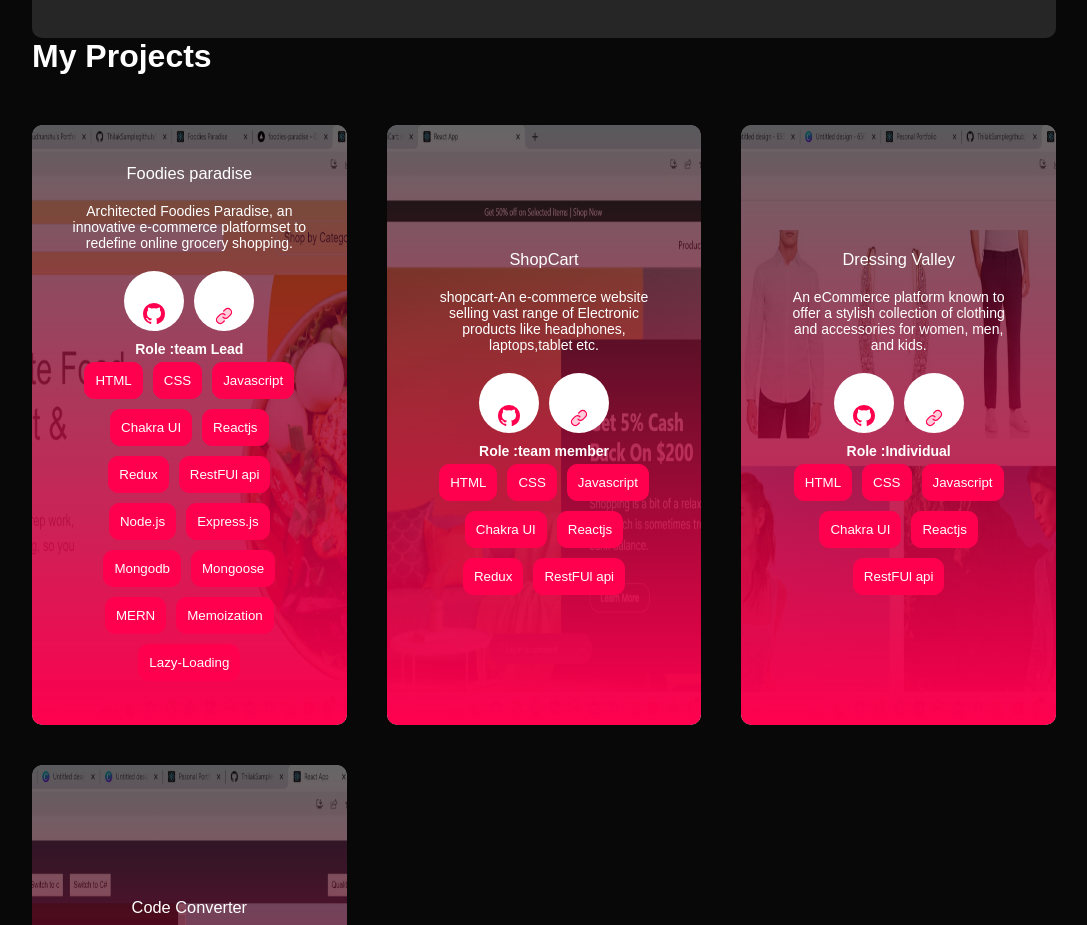
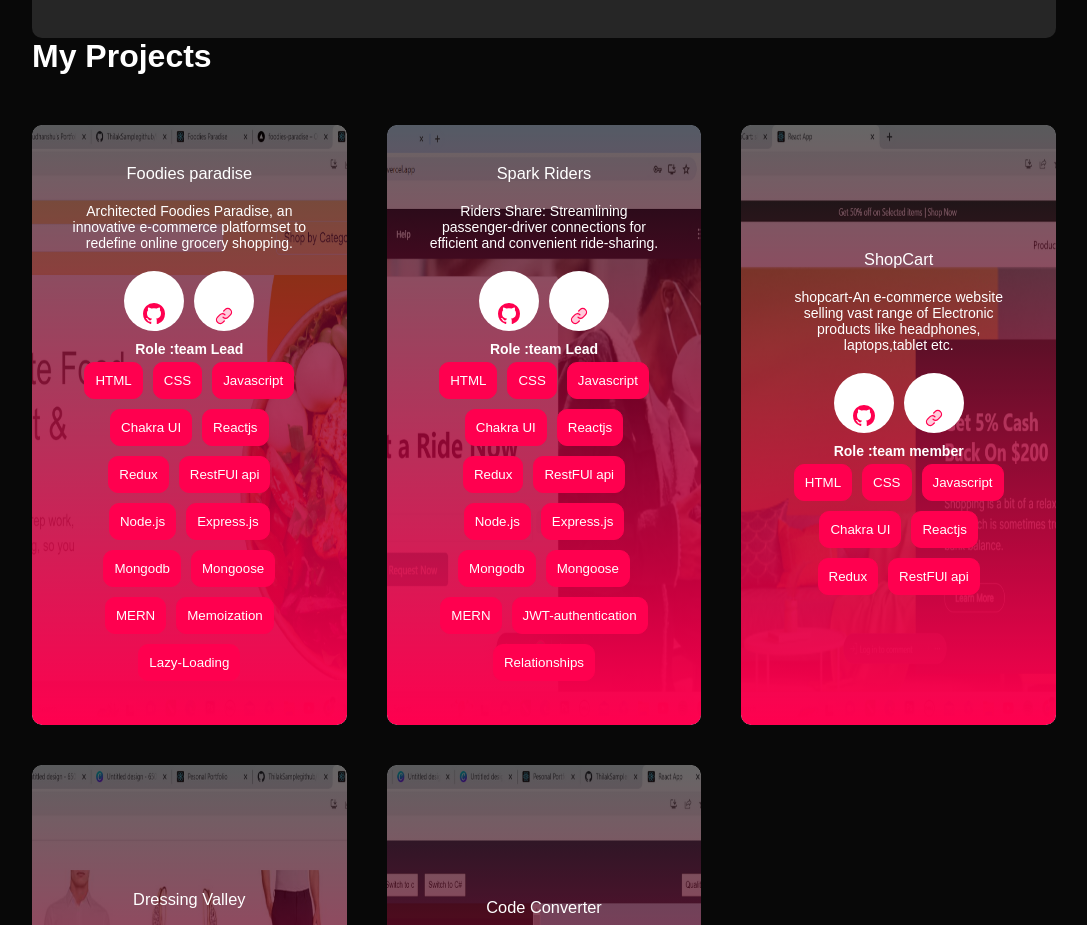
Before and after one commit to ThilakSamplegithub/ThilakSamplegithub.github.io, a React (Create React App) app: page / in a window 1280 px wide. Shown: the part 2820-3745 px from the top of the page, without its empty margins (96-1183 px from the left). Built offline with nearby package versions, Linux system fonts and the light colour scheme.

Commit message:
added onather full stack project

```diff
--- a/src/Components/Projects.jsx
+++ b/src/Components/Projects.jsx
@@ -4,6 +4,7 @@ import work11 from "../Images/work-11.png";
 import work22 from "../Images/work-22.png";
 import work33 from "../Images/work-33.png";
 import work44 from "../Images/work-44.png";
+import work55 from "../Images/work-55.png"
 const Projects = () => {
   const projects = [
     {
@@ -15,6 +16,16 @@ const Projects = () => {
       live:"https://foodiesparadisefrontend.vercel.app/",
       role:'team Lead',
       techStack:["HTML","CSS","Javascript","Chakra UI","Reactjs","Redux","RestFUl api","Node.js",'Express.js',"Mongodb",'Mongoose','MERN',"Memoization","Lazy-Loading"]
+    },
+    {
+      title: "Spark Riders",
+      image: work55,
+      description:
+        "Riders Share: Streamlining passenger-driver connections for efficient and convenient ride-sharing.",
+      githubLink:"https://github.com/ThilakSamplegithub/Riders-Share-fullstack",
+      live:"https://sparkriders-p3oihwial-thilaksamplegithub.vercel.app/",
+      role:'team Lead',
+      techStack:["HTML","CSS","Javascript","Chakra UI","Reactjs","Redux","RestFUl api","Node.js",'Express.js',"Mongodb",'Mongoose','MERN',"JWT-authentication","Relationships"]
     },
     {
       title: "ShopCart",
```
Also changed, not shown: src/Images/work-55.png (added).
